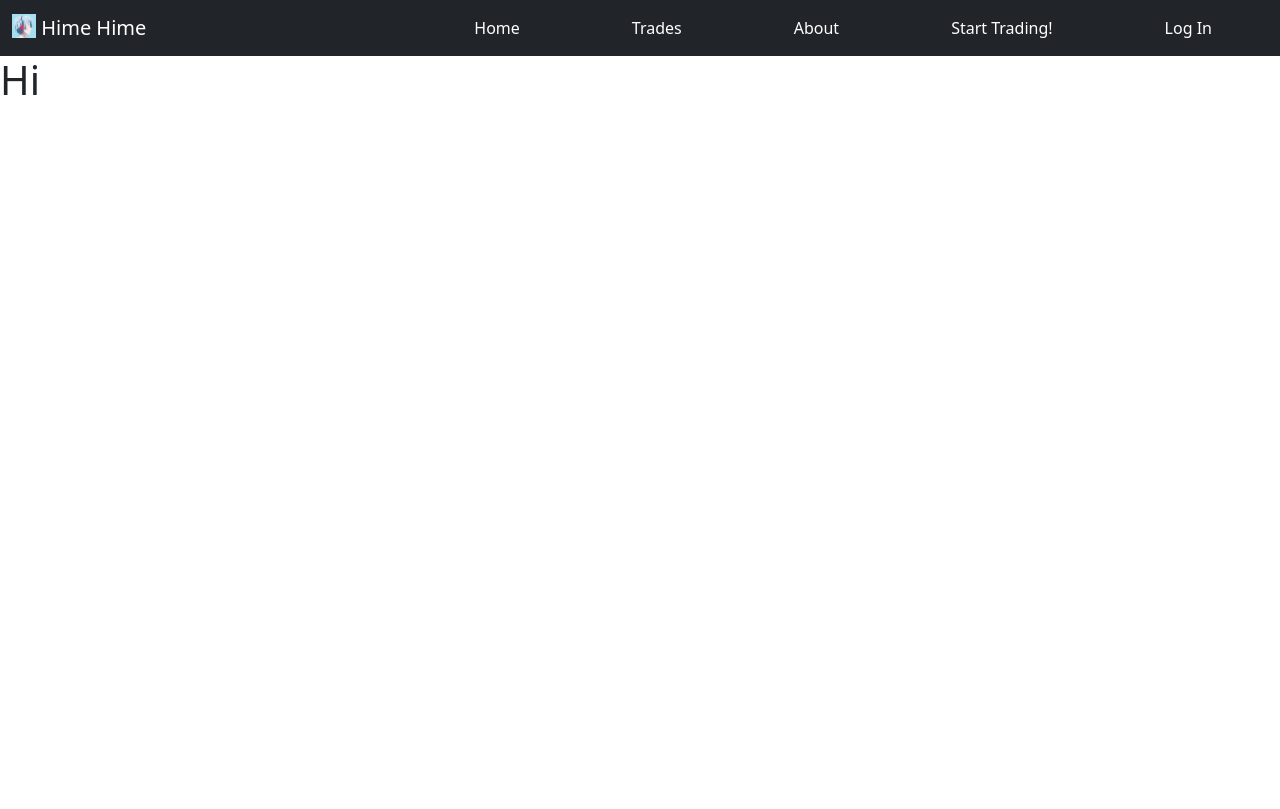
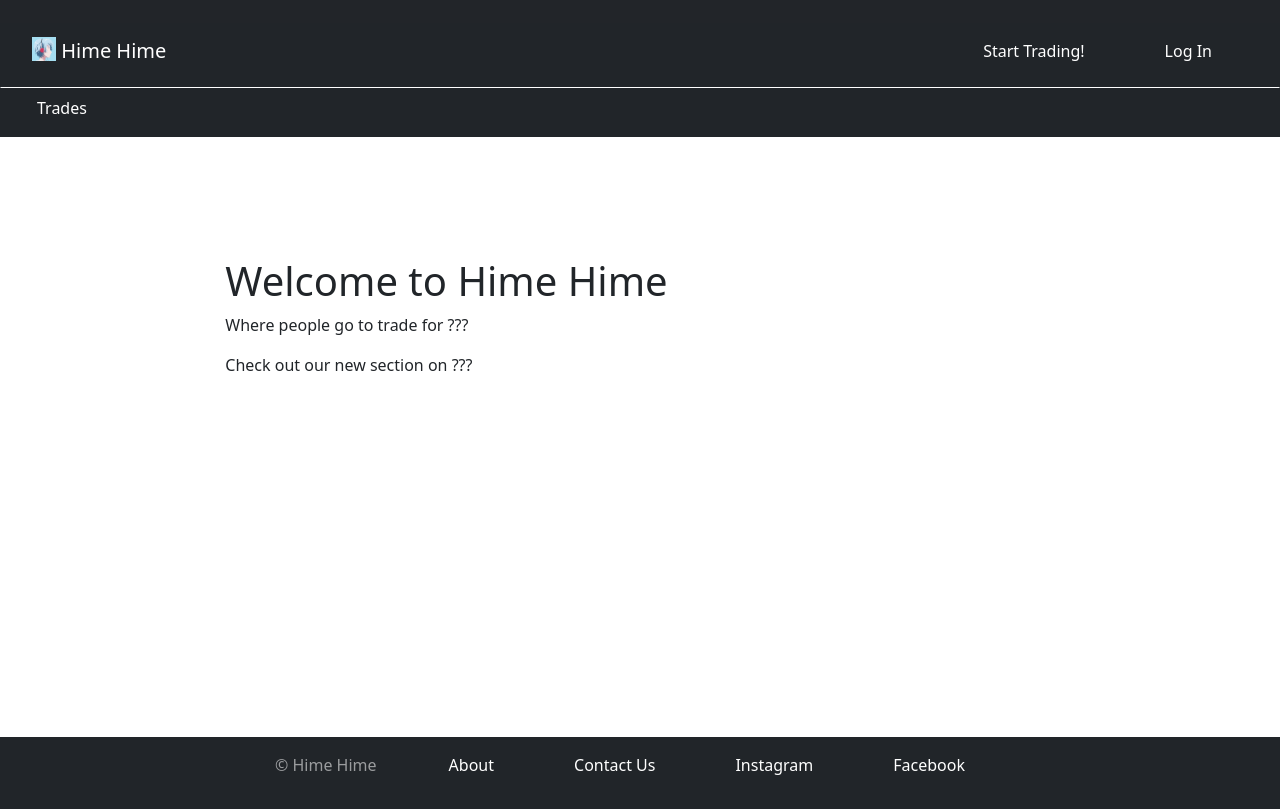
Before and after one commit to Himeth09/ITIS-5166-Website, a plain HTML site: page index.html in a window 1280 px wide. Drawn offline with nearby package versions, Linux system fonts and the light colour scheme.

Commit message:
Home page
Added some placeholder text and made the structure follow the directions of the assignment

```diff
--- /dev/null
+++ b/components/footer.html
@@ -0,0 +1,21 @@
+<nav class="navbar navbar-fixed-bottom navbar-expand-lg navbar-dark bg-dark">
+    <div class="navbar-collapse">
+        <ul class="navbar-nav mx-auto text-center">
+            <li class="nav-item">
+                <p class="navbar-text">&copy Hime Hime</a>
+            </li>
+            <li class="nav-item">
+                <a class="nav-link active" aria-current="page" href="#">About</a>
+            </li>
+            <li class="nav-item">
+              <a class="nav-link active" aria-current="page" href="#">Contact Us</a>
+            </li>
+            <li class="nav-item">
+                <a class="nav-link active" aria-current="page" href="#">Instagram</a>
+            </li>
+            <li class="nav-item">
+              <a class="nav-link active" aria-current="page" href="#">Facebook</a>
+            </li>
+        </ul>
+    </div>
+</nav>
--- a/components/nav.html
+++ b/components/nav.html
@@ -1,6 +1,8 @@
-<nav class="navbar navbar-expand-lg navbar-dark bg-dark">
+<div id="top-white-space"></div>
+
+<nav class="navbar navbar-fixed-top navbar-expand-lg navbar-dark bg-dark">
     <div class="container-fluid">
-      <a class="navbar-brand" href="#">
+      <a class="navbar-brand" href="index.html">
         <img src="/images/fuuka wallpaper.jpg" alt="" width="24" height="24" class="d-inline-block align-text-top">
         Hime Hime
       </a>
@@ -10,15 +12,6 @@
       <div class="collapse navbar-collapse" id="toggleMobileMenu">
         <ul class="navbar-nav ms-auto text-center">
             <li class="nav-item">
-                <a class="nav-link active" aria-current="page" href="index.html">Home</a>
-            </li>
-            <li class="nav-item">
-                <a class="nav-link active" aria-current="page" href="#">Trades</a>
-            </li>
-            <li class="nav-item">
-                <a class="nav-link active" aria-current="page" href="#">About</a>
-            </li>
-            <li class="nav-item">
               <a class="nav-link active" aria-current="page" href="newTrade.html">Start Trading!</a>
             </li>
             <li class="nav-item">
@@ -27,4 +20,14 @@
         </ul>
       </div>
     </div>
-  </nav>
+</nav>
+
+<nav class="navbar navbar-fixed-top navbar-expand-lg navbar-dark bg-dark">
+  <div class="container-fluid" id="bordered-nav">
+      <ul class="navbar-nav ms-right">
+          <li class="nav-item">
+              <a class="nav-link active" aria-current="page" href="trades.html">Trades</a>
+          </li>
+      </ul>
+  </div>
+</nav>
--- a/index.html
+++ b/index.html
@@ -8,10 +8,24 @@
     <title>Home</title>
 </head>
 <body>
-    <div id="navigation"></div>
-    <h1>Hi</h1>
+    <div class="navigation"></div>
+    <main>
+        <div class="container-fluid">
+            <div class="row">
+                <div class="col-sm-12 col-md-2 col-lg-2"></div>
+                <div class="col-sm-12 col-md-7 col-lg-7" id="welcome">
+                    <h1>Welcome to Hime Hime</h1>
+                    <p>Where people go to trade for ???</p>
+                    <p>Check out our new section on ???</p>
+                </div>
+                <div class="col-sm-12 col-md-3 col-lg-3"></div>
+            </div>
+        </div>
+
+    </main>
+    <div class="footer"></div>
     <script src="https://cdn.jsdelivr.net/npm/bootstrap@5.1.3/dist/js/bootstrap.bundle.min.js" integrity="sha384-ka7Sk0Gln4gmtz2MlQnikT1wXgYsOg+OMhuP+IlRH9sENBO0LRn5q+8nbTov4+1p" crossorigin="anonymous"></script>
     <script src="jquery-3.6.0.js" type="text/javascript"></script>
-    <script src="scripts/navbar.js"></script>
+    <script src="scripts/default.js"></script>
 </body>
 </html>
--- /dev/null
+++ b/scripts/default.js
@@ -0,0 +1,4 @@
+$(document).ready(function() {
+    $('.navigation').load('components/nav.html');
+    $('.footer').load('components/footer.html');
+});
--- a/scripts/navbar.js
+++ /dev/null
@@ -1,3 +0,0 @@
-$(document).ready(function() {
-    $('#navigation').load('components/nav.html');
-});
--- a/styles/default.css
+++ b/styles/default.css
@@ -1,18 +1,51 @@
 .navbar-nav > li {
-    padding: 0 3em;
+    padding: 0 3em 0 1em;
+}
+
+.navbar-brand {
+    padding-left: 1em;
+}
+
+#top-white-space {
+    padding-top: 2.9vh;
+    background-color: #222529;
+}
+
+#bordered-nav {
+    border-top: white;
+    border-width: 1px;
+    border-style:solid;
+}
+
+#footer-nav {
+    background-color: #222529;
+}
+
+#copyright {
+    color: gray;
+}
+
+#welcome {
+    padding-top: 15vh;
+}
+
+.row {
+    height: 75vh;
+}
+
+@media screen and (max-width: 1000px) {
+    .row {
+        height: 100%;
+    }
+
 }
 
 #trade-categories {
     display: flex;
-    flex-direction: row;
     align-items: center;
     justify-content: center;
 }
 
 .card {
-    margin: 5em 3em 0 3em;
+    margin: 5em 3em 5em 3em;
 }
-
-/* .btn {
-    margin: 1em;
-} */
```
Also changed, not shown: trades.html (+20 -12 lines).
